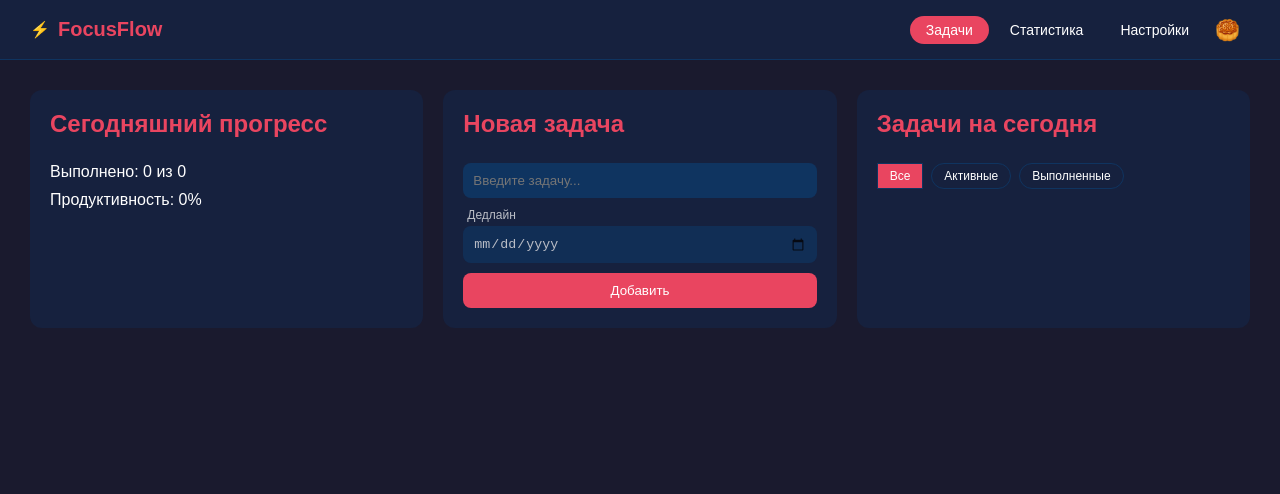
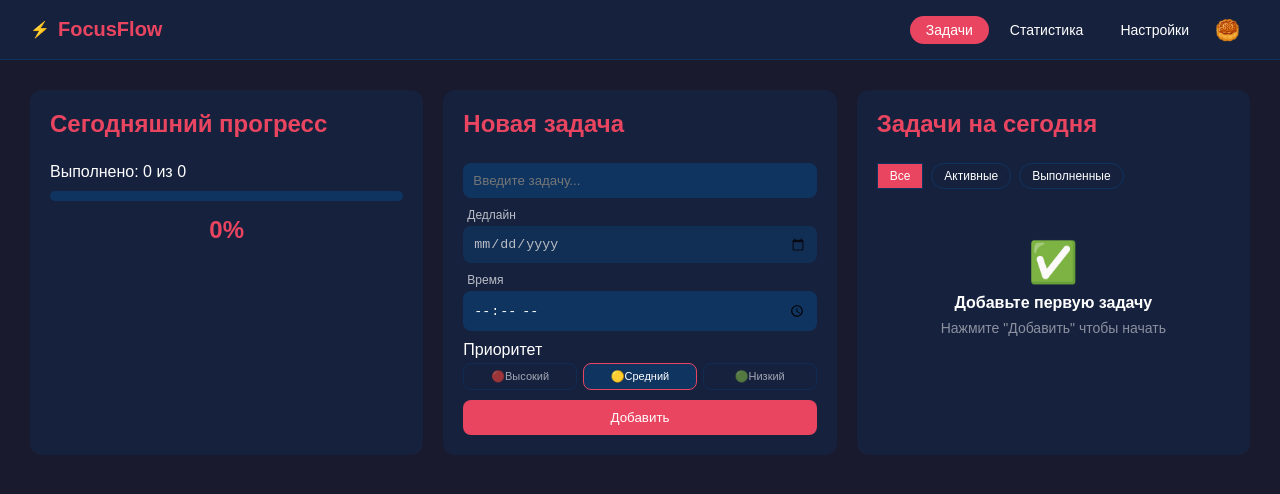
Before and after one commit to Pandapop16/focusflow-react, a React (Vite) app: page / in a window 1280 px wide. Shown: the top 494 px of the page. Built offline with nearby package versions, Linux system fonts and the light colour scheme.

Commit message:
feat: progress bar, priorities, time, empty state

```diff
--- a/src/App.jsx
+++ b/src/App.jsx
@@ -14,7 +14,9 @@ function App() {
   })
 
   const [inputValue, setInputValue] = useState('')
-  const [dateValue, setDataValue] = useState('')
+  const [dateValue, setDateValue] = useState('')
+  const [timeValue, setTimeValue] = useState('')
+  const [priority, setPriority] = useState('medium')
   const [isDark, setIsDark] = useState(true)
   const [filter, setFilter] = useState('all')
 
@@ -33,10 +35,14 @@ function App() {
       id: Date.now(),
       text: inputValue,
       done: false,
-      date: dateValue
+      date: dateValue,
+      time: timeValue,
+      priority: priority
     }])
     setInputValue('')
-    setDataValue('')
+    setDateValue('')
+    setTimeValue('')
+    setPriority('medium')
   }
 
   function toggleTask(id) {
@@ -52,8 +58,8 @@ function App() {
     }))
   }
 
-  function clearTask () {
-    if (window.confirm('Удалить все задачи?')){
+  function clearTask() {
+    if (window.confirm('Удалить все задачи?')) {
       setTasks([])
     }
   }
@@ -66,11 +72,15 @@ function App() {
           <main id="app">
             <Progress tasks={tasks} />
             <TaskForm
-            inputValue={inputValue}
-            onInputChange={setInputValue}
-            onAddTask={addTask}
-            dateValue={dateValue}
-            onDateChange={setDataValue}
+              inputValue={inputValue}
+              onInputChange={setInputValue}
+              onAddTask={addTask}
+              dateValue={dateValue}
+              onDateChange={setDateValue}
+              timeValue={timeValue}
+              onTimeChange={setTimeValue}
+              priority={priority}
+              onPriorityChange={setPriority}
             />
             <TaskList
               tasks={tasks}
@@ -82,12 +92,13 @@ function App() {
           </main>
         } />
         <Route path="/stats" element={<Stats tasks={tasks} />} />
-        <Route path="/settings" element={<Settings
+        <Route path="/settings" element={
+          <Settings
             isDark={isDark}
             onToggleTheme={toggleTheme}
             onClearTasks={clearTask}
-         />
-        }/>
+          />
+        } />
       </Routes>
     </div>
   )
--- a/src/Progress.jsx
+++ b/src/Progress.jsx
@@ -1,13 +1,21 @@
 function Progress({tasks}) {
   const total = tasks.length
-  const done = tasks.filter(task => task.done).length
+  const done = tasks.filter (t => t.done).length
   const percent = total === 0 ? 0: Math.round((done / total) * 100)
 
   return (
     <section className="card">
       <h2>Сегодняшний прогресс</h2>
       <p>Выполнено: {done} из {total}</p>
-      <p>Продуктивность: {percent}%</p>
+
+      <div className="progress-bar-wrapper">
+      <div
+      className="progress-bar-fill"
+      style={{width: `${percent}%` }}
+      ></div>
+      </div>
+
+      <p className="progress-percent">{percent}%</p>
     </section>
   )
 }
--- a/src/TaskForm.jsx
+++ b/src/TaskForm.jsx
@@ -1,4 +1,4 @@
-function TaskForm ({inputValue, onInputChange, onAddTask, dateValue, onDateChange}) {
+function TaskForm ({inputValue, onInputChange, onAddTask, dateValue, onDateChange, timeValue, onTimeChange, priority, onPriorityChange}) {
   return (
     <section className="card">
       <h2>Новая задача</h2>
@@ -15,6 +15,36 @@ function TaskForm ({inputValue, onInputChange, onAddTask, dateValue, onDateChang
       onChange={(e) => onDateChange(e.target.value)}
       />
       </div>
+      <div className="date-wrapper">
+        <label className="date-label">Время</label>
+        <input
+        type="time"
+        value={timeValue}
+        onChange={(e) => onTimeChange(e.target.value)}
+        />
+      </div>
+      <div className="priority-wrapper">
+        <label className="date-b=label">Приоритет</label>
+        <div className="priority-buttons">
+          <button
+            type= "button"
+            className={`priority-btn ${priority === 'high' ? 'active' : ''}`}
+            onClick={() => onPriorityChange('high')}
+            >🔴Высокий</button>
+
+            <button
+            type= "button"
+            className={`priority-btn ${priority === 'medium' ? 'active' : ''}`}
+            onClick={() => onPriorityChange('medium')}
+            >🟡Средний</button>
+
+            <button
+            type= "button"
+            className={`priority-btn ${priority === 'low' ? 'active' : ''}`}
+            onClick={() => onPriorityChange('low')}
+            >🟢Низкий</button>
+        </div>
+      </div>
       <button onClick={onAddTask}>Добавить</button>
     </section>
   )
--- a/src/TaskList.jsx
+++ b/src/TaskList.jsx
@@ -23,7 +23,19 @@ function TaskList({ tasks, onToggle, onDelete, filter, onFilterChange }) {
           onClick={() => onFilterChange('done')}
         >Выполненные</button>
       </div>
-
+        {filteredTasks.length === 0 ? (
+        <div className="empty-state">
+          <p className="empty-icon">✅</p>
+          <p className="empty-title">
+            {filter ==='done' ? 'Нет выполненных задач':
+            filter ==='active' ? 'Все задачи выполнены!':
+            'Добавьте первую задачу'}
+          </p>
+          <p className="empty-subtitle">
+            {filter === 'all' ? 'Нажмите "Добавить" чтобы начать': ''}
+          </p>
+        </div>
+        ) : (
       <ul>
         {filteredTasks.map(function(task) {
           return (
@@ -34,9 +46,25 @@ function TaskList({ tasks, onToggle, onDelete, filter, onFilterChange }) {
                 onChange={() => onToggle(task.id)}
               />
               <span className={task.done ? 'completed' : ''}>
-                {task.text}
-              </span>
-              {task.date && <span className="task-date">📅{task.date}</span>}
+                 {task.priority === 'high' ? '🔴 ' : task.priority === 'low' ? '🟢 ' : '🟡 '}
+                   {task.text}
+                </span>
+              {task.date && (
+                <div className="task-meta">
+                  <span className="task-date">
+                  📅{new Date(task.date + 'T00:00:00').toLocaleDateString('ru-RU', {
+                    day:'numeric',
+                    month:'long',
+                    year:'numeric'
+                  })}
+                  </span>
+                  {task.time && (
+                    <span className="task-time">
+                      🕰️{task.time}
+                      </span>
+                  )}
+                </div>
+              )}
               <button
                 className="delete-btn"
                 onClick={(e) => {
@@ -48,6 +76,7 @@ function TaskList({ tasks, onToggle, onDelete, filter, onFilterChange }) {
           )
         })}
       </ul>
+     )}
     </section>
   )
 }
--- a/src/index.css
+++ b/src/index.css
@@ -246,11 +246,27 @@ body.light-theme {
   border-radius: var(--color-accent);
 }
 
-.task-date {
-  font-size: 12px;
-  color: var(--color-accent);
+.task-meta {
+  display: flex;
+  flex-direction: column;
+  gap: 2px;
   margin-left: auto;
   margin-right: 10px;
+  text-align: right;
+}
+
+.task-date {
+  font-size: 13px;
+  color: var(--color-text);
+  opacity: 0.7;
+  white-space: nowrap;
+}
+
+.task-time {
+  font-size: 13px;
+  color: var(--color-text);
+  opacity: 0.7;
+  white-space: nowrap;
 }
 
 .header-right {
@@ -304,3 +320,77 @@ body.light-theme {
   opacity: 0.7;
   padding-left: 4px;
 }
+
+.progress-bar-wrapper {
+  width: 100%;
+  height: 10px;
+  background-color: var(--color-input);
+  border-radius: 10px;
+  overflow: hidden;
+}
+
+.progress-bar-fill {
+  height: 100%;
+  background-color: var(--color-accent);
+  border-radius: 10px;
+  transition: width 0.5s ease;
+}
+
+.progress-percent {
+  font-size: 24px;
+  font-weight: bold;
+  color: var(--color-accent);
+  text-align: center;
+  margin-top: 5px;
+}
+
+.empty-state {
+  display: flex;
+  flex-direction: column;
+  align-items: center;
+  padding: 30px 0;
+  gap: 8px;
+}
+
+.empty-icon {
+  font-size: 40px;
+}
+
+.empty-title {
+  font-size: 16px;
+  font-weight: bold;
+  color: var(--color-text);
+}
+
+.empty-subtitle {
+  font-size: 14px;
+  opacity: 0.5;
+}
+
+.priority-wrapper {
+  display: flex;
+  flex-direction: column;
+  gap: 4px;
+}
+
+.priority-buttons {
+  display: flex;
+  gap: 6px;
+}
+
+.priority-btn {
+  flex: 1;
+  padding: 6px 4px;
+  font-size: 11px;
+  background: transparent;
+  border: 1px solid var(--color-input);
+  color: var(--color-text);
+  border-radius: 8px;
+  opacity: 0.6;
+}
+
+.priority-btn.active {
+  border-color: var(--color-accent);
+  opacity: 1;
+  background: var(--color-input);
+}
```
